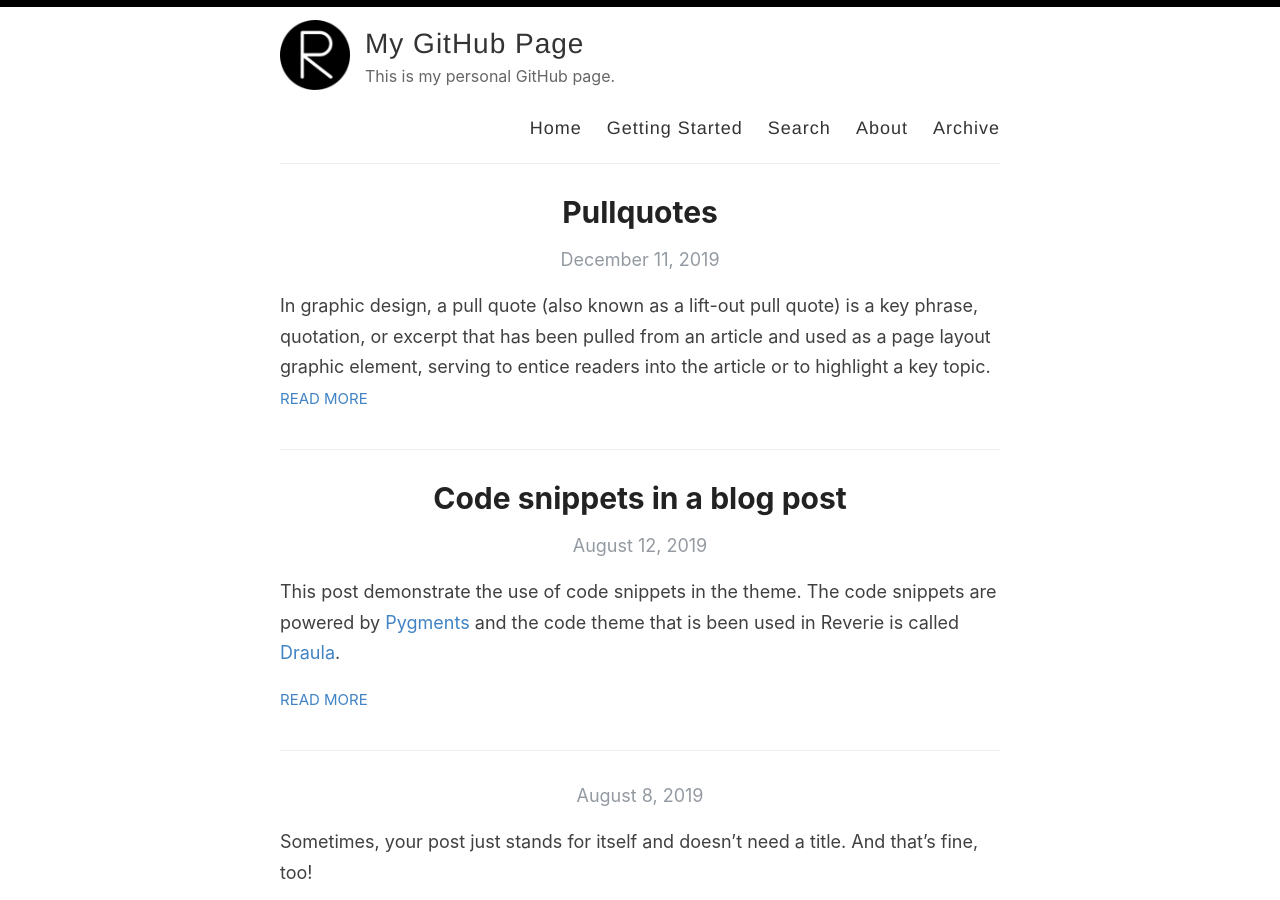
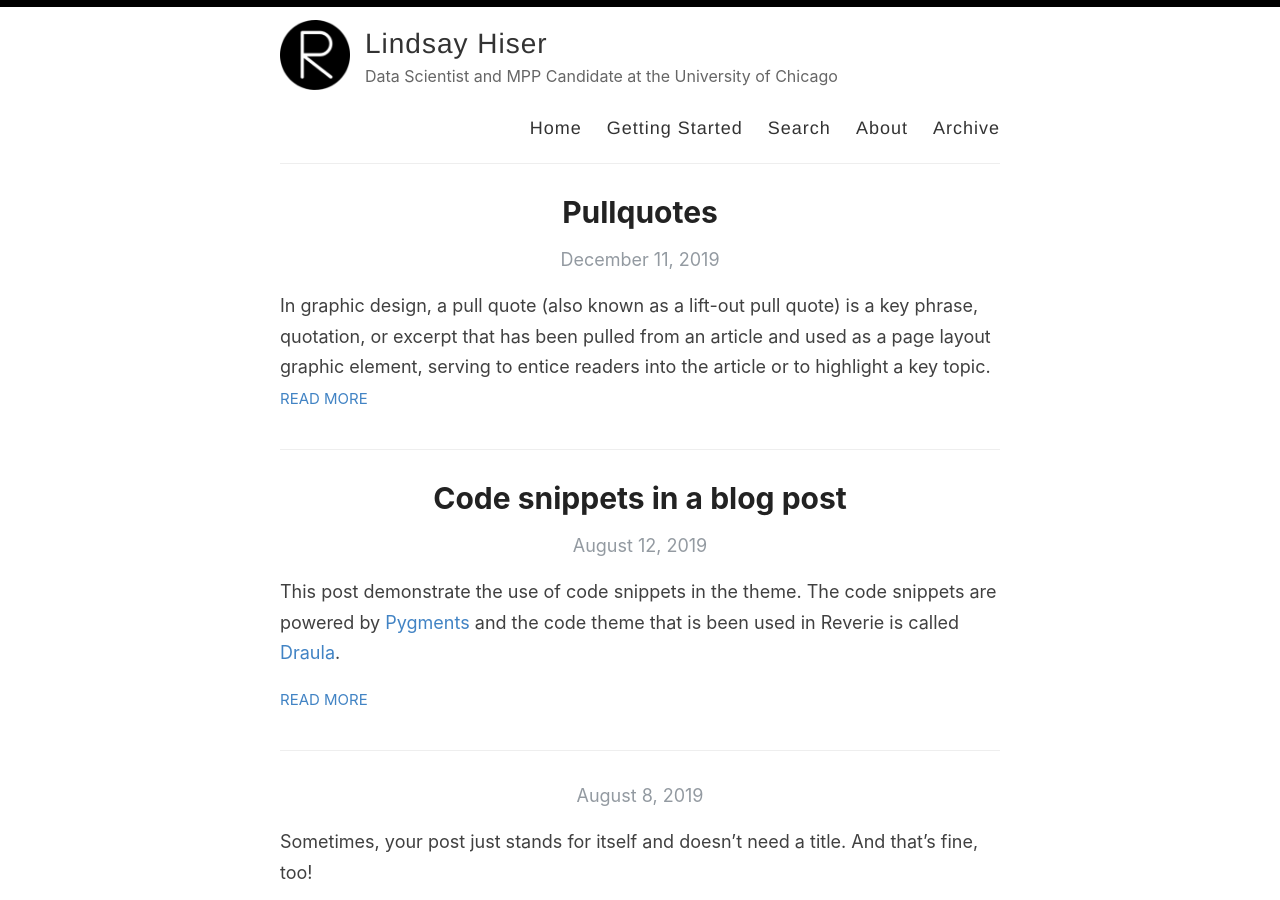
Before and after one commit to lindshiser/lindshiser.github.io, a Jekyll site: the page built from index.html, in a window 1280 px wide and 900 px high. Built offline with Jekyll 4.4.1, drawn with Linux system fonts in a browser that asks for light colours; the list of posts is cut into pages by our own code; some of the changed lines change nothing that is shown.

Commit message:
Update _config.yml

```diff
--- a/_config.yml
+++ b/_config.yml
@@ -3,13 +3,13 @@
 #
 
 # Name of your site (displayed in the header)
-name: My GitHub Page
+name: Lindsay Hiser
 
 # Name of the author
 author: Lindsay Hiser
 
 # Short bio or description (displayed in the header)
-description: This is my personal GitHub page.
+description: Data Scientist and MPP Candidate at the University of Chicago
 
 # URL of your avatar or profile pic (you could use your GitHub profile pic)
 avatar: /images/reverie.png
@@ -21,17 +21,17 @@ avatar: /images/reverie.png
 # Includes an icon in the footer for each username you enter
 footer-links:
   dribbble:
-  email: amit.d.merchant@gmail.com
+  email: lhiser@uchicago.edu
   facebook:
   flickr:
-  github: amitmerchant1990/reverie
+  github: lindshiser
   instagram:
-  linkedin:
+  linkedin: lindshiser
   pinterest:
-  rss: rss
-  twitter: amit_merchant
+  rss:
+  twitter:
   stackoverflow:
-  youtube: # channel/<your_long_string> or user/<user-name>
+  youtube:
   googleplus: # anything in your profile username that comes after plus.google.com/
   playconsole:
   mastodon: # <your-mastodon-instance>/@<your-user-name> eg. fosstodon.org/@username
@@ -48,8 +48,8 @@ google_analytics: UA-43339302-11
 
 # Your website URL (e.g. http://amitmerchant1990.github.io or http://www.amitmerchant.com)
 # Used for Sitemap.xml and your RSS feed
-url: http://www.amitmerchant.com/reverie
-enforce_ssl: https://www.amitmerchant.com/reverie
+url: http://www.lindshiser.github.io
+enforce_ssl:
 
 # If you're hosting your site at a Project repository on GitHub pages
 # (http://yourusername.github.io/repository-name)
```
